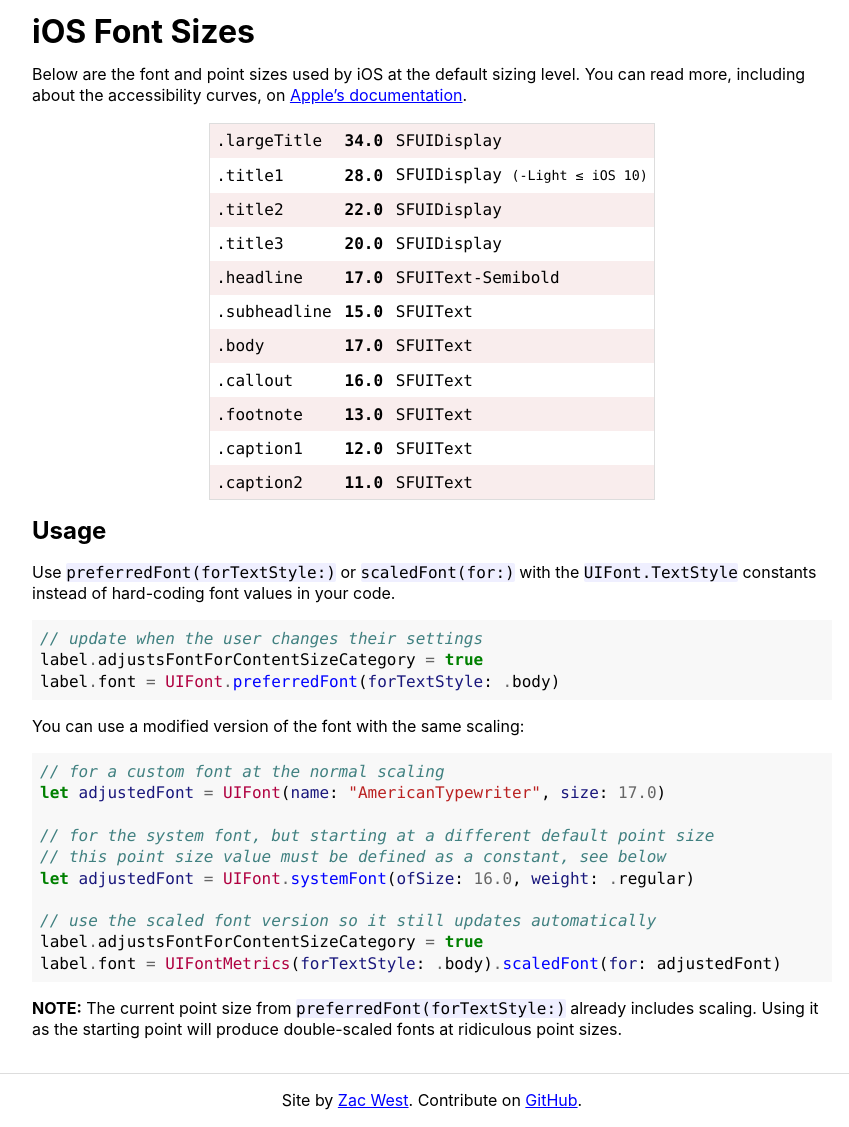
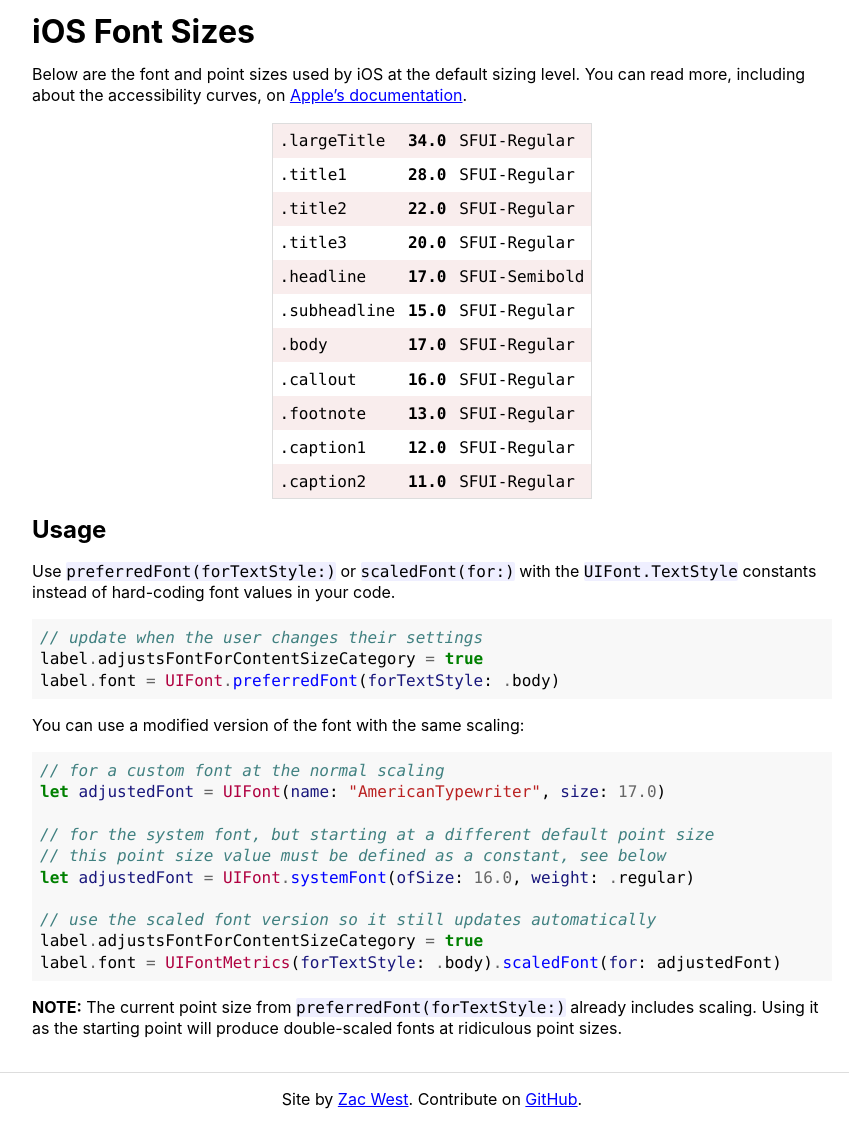
Before and after one commit to zacwest/iosfontsizes.com, a Jekyll site: the page built from index.md, in a window 1280 px wide. Shown: the whole page, without its empty margins (208-1057 px from the left). Built offline with Jekyll 4.4.1, drawn with Linux system fonts in a browser that asks for light colours; our own code applies the rules of GitHub Pages for plain Markdown files.

Commit message:
Update for iOS 15

```diff
--- a/index.md
+++ b/index.md
@@ -6,17 +6,17 @@ layout: base
 
 Below are the font and point sizes used by iOS at the default sizing level. You can read more, including about the accessibility curves, on [Apple's documentation](https://developer.apple.com/design/human-interface-guidelines/ios/visual-design/typography).
 
-| .largeTitle  | **34.0** | SFUIDisplay       |
-| .title1      | **28.0** | SFUIDisplay <small>(-Light ≤ iOS 10)</small> |
-| .title2      | **22.0** | SFUIDisplay       |
-| .title3      | **20.0** | SFUIDisplay       |
-| .headline    | **17.0** | SFUIText-Semibold |
-| .subheadline | **15.0** | SFUIText          |
-| .body        | **17.0** | SFUIText          |
-| .callout     | **16.0** | SFUIText          |
-| .footnote    | **13.0** | SFUIText          |
-| .caption1    | **12.0** | SFUIText          |
-| .caption2    | **11.0** | SFUIText          |
+| .largeTitle  | **34.0** | SFUI-Regular  |
+| .title1      | **28.0** | SFUI-Regular  |
+| .title2      | **22.0** | SFUI-Regular  |
+| .title3      | **20.0** | SFUI-Regular  |
+| .headline    | **17.0** | SFUI-Semibold |
+| .subheadline | **15.0** | SFUI-Regular  |
+| .body        | **17.0** | SFUI-Regular  |
+| .callout     | **16.0** | SFUI-Regular  |
+| .footnote    | **13.0** | SFUI-Regular  |
+| .caption1    | **12.0** | SFUI-Regular  |
+| .caption2    | **11.0** | SFUI-Regular  |
 
 ## Usage
 
```
